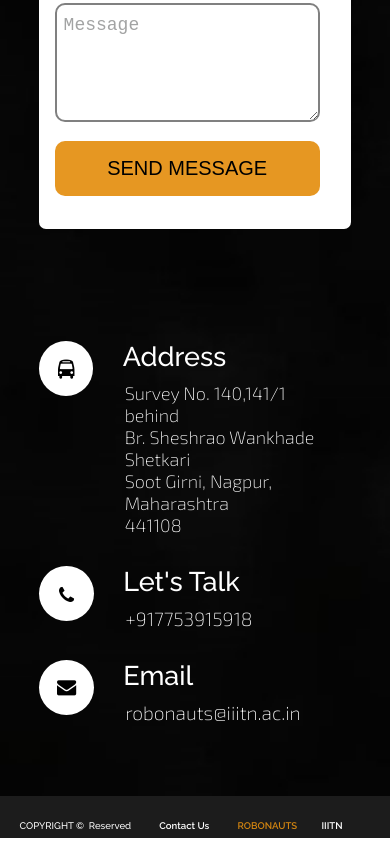
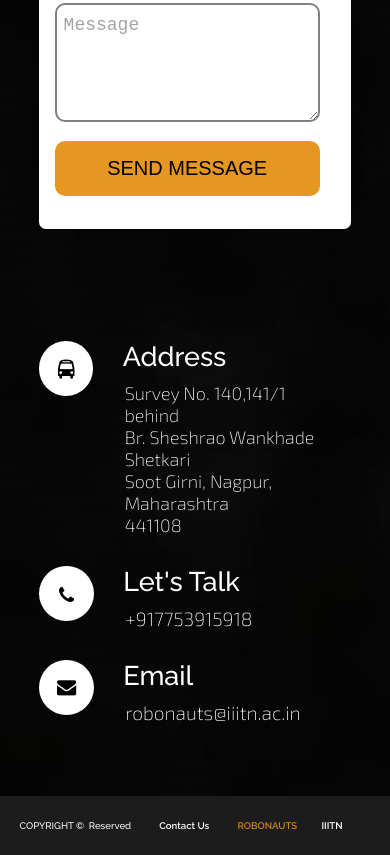
Before and after one commit to manasgoyal95/robonauts, a plain HTML site: page index.html in a window 390 px wide. Shown: the part 865-1720 px from the top of the page. Drawn offline with Linux system fonts and the light colour scheme; a web font is replaced by a local one.

Commit message:
Update contact.css

```diff
--- a/contact.css
+++ b/contact.css
@@ -551,8 +551,8 @@ footer{
 
     footer{
         padding-top: 15px;
-        padding-bottom: 5px;
-        height: 5vh;
+        padding-bottom: 7px;
+        height: 7vh;
     }
 
     .main-container{
```
